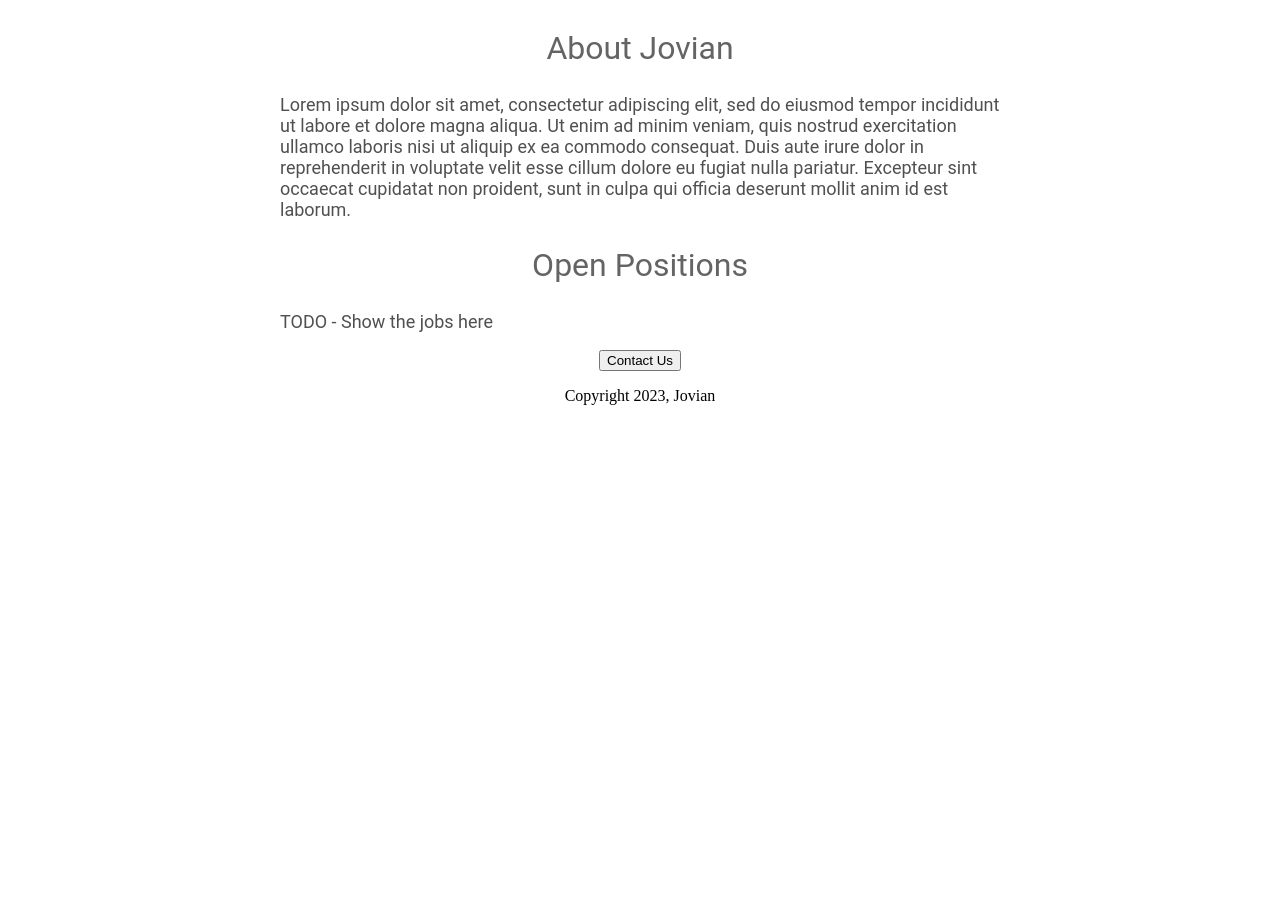
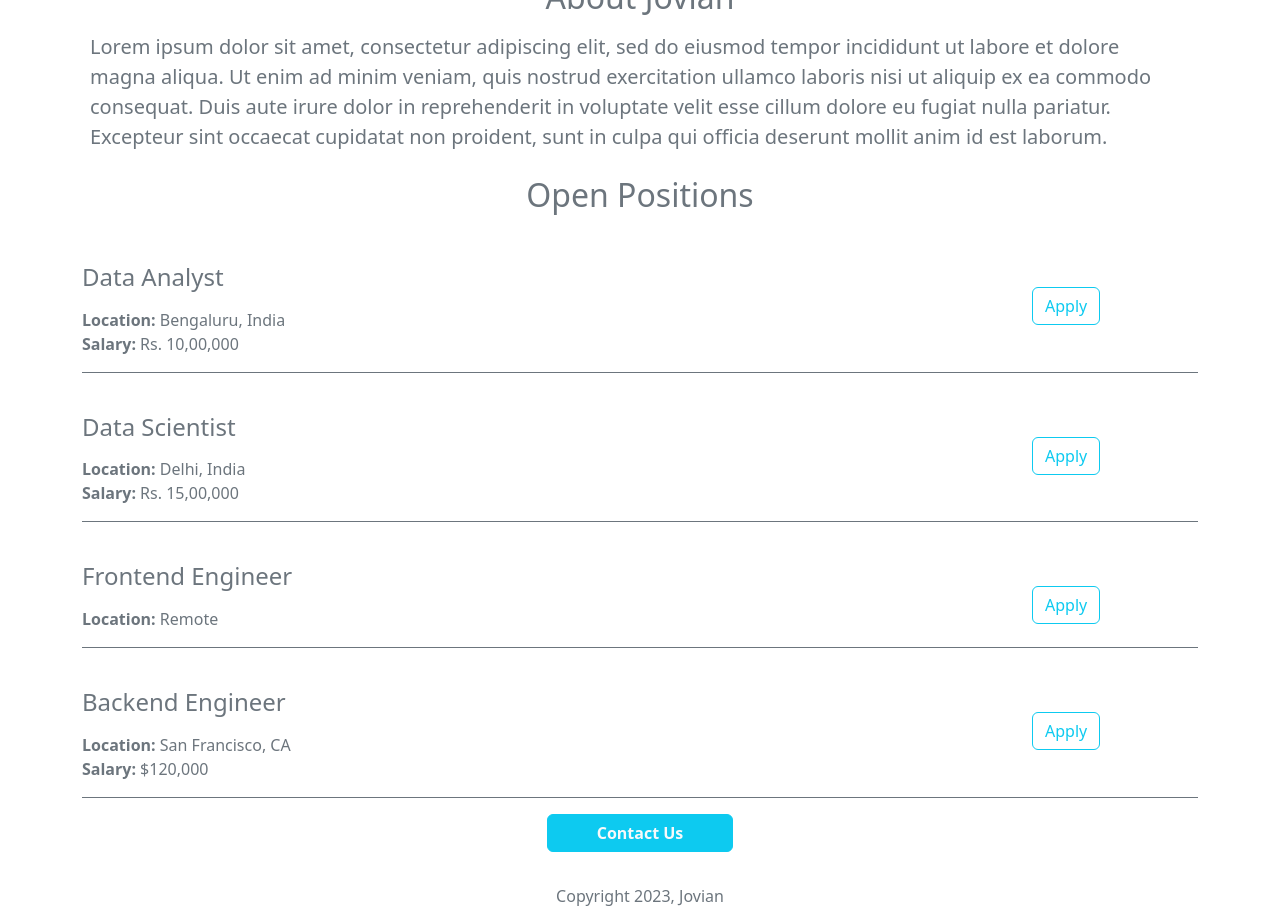
Before and after one commit to sarahmarie1976/jovian_careers_website, a Flask app: page / in a window 1280 px wide. Shown: the part 462-1386 px from the top of the page. Before the commit the page ends 867 px from the top, so only its background shows below. Run offline with Flask 3, Linux system fonts and the light colour scheme.

Commit message:
Added dynamic data and API route

```diff
--- a/app.py
+++ b/app.py
@@ -1,11 +1,43 @@
-from flask import Flask, render_template
+from flask import Flask, jsonify, render_template, jsonify
 
 app = Flask(__name__)
+
+JOBS = [
+    {
+        'id': 1,
+        'title': 'Data Analyst',
+        'location': 'Bengaluru, India',
+        'salary': 'Rs. 10,00,000',
+    },
+    {
+        'id': 2,
+        'title': 'Data Scientist',
+        'location': 'Delhi, India',
+        'salary': 'Rs. 15,00,000',
+    },
+    {
+        'id': 3,
+        'title': 'Frontend Engineer',
+        'location': 'Remote',
+
+    },
+    {
+        'id': 4,
+        'title': 'Backend Engineer',
+        'location': 'San Francisco, CA',
+        'salary': '$120,000',
+    },
+]
 
 
 @app.route("/")
 def helloworld():
-	return render_template('home.html')
+	return render_template('home.html', jobs=JOBS, company_name='Jovian')
+
+
+@app.route("/api/jobs")
+def list_jobs():
+	return jsonify(JOBS)
 
 
 if __name__ == "__main__":
--- a/templates/home.html
+++ b/templates/home.html
@@ -1,61 +1,44 @@
 <!DOCTYPE html>
 <html lang="en">
 <head>
-	<meta charset="UTF-8">
-	<meta http-equiv="X-UA-Compatible" content="IE=edge">
-	<meta name="viewport" content="width=device-width, initial-scale=1.0">
 	<title>Jovian Careers</title>
+	<meta charset="utf-8">
+	<meta name="viewport" content="width=device-width, initial-scale=1">
+	<link href="https://cdn.jsdelivr.net/npm/bootstrap@5.3.3/dist/css/bootstrap.min.css" rel="stylesheet" integrity="sha384-QWTKZyjpPEjISv5WaRU9OFeRpok6YctnYmDr5pNlyT2bRjXh0JMhjY6hW+ALEwIH" crossorigin="anonymous">
 		<style>
-		h1 {
-			font-size: 40px;
-			font-family: Roboto;
-			font-weight: normal;
-			color: rgb(100, 100, 100);
-			text-align: center;
-		}
-
 			#banner {
 				width: 100%;
 				height: 360px;
 				object-fit: cover;
 			}
-
-		h2 {
-			font-family: Roboto;
-			font-size: 32px;
-			color: rgb(100, 100, 100);
-			text-align: center;
-			font-weight: normal;
-		}
-
-		.bodytext {
-			font-family: Roboto;
-			color: rgb(80, 80, 80);
-			font-size: 18px;
-		}
-
-		#container {
-			max-width: 720px;
-			margin: 0 auto;
-		}
 		</style>
 
+</head>
+<body class='' >
+	<div class='container text-secondary' >
+		<h1 class='text-center mt-2 mb-4' > {{company_name}} Careers</h1>
 
-</head>
-<body >
-	<div id='container'' >
-		<h1> Jovian Careers</h1>
-		<img id='banner' src="static/banner.jpg" height='320' >
-			<h2>About Jovian</h2>
-				<p class="bodytext" >
+		<img class='img-fluid' id='banner' src="static/banner.jpg" height='320' >
+
+			<h2  class='text-center' >About Jovian</h2>
+				<p class='lead p-2'' >
 					Lorem ipsum dolor sit amet, consectetur adipiscing elit, sed do eiusmod tempor incididunt ut labore et dolore magna aliqua. Ut enim ad minim veniam, quis nostrud exercitation ullamco laboris nisi ut aliquip ex ea commodo consequat. Duis aute irure dolor in reprehenderit in voluptate velit esse cillum dolore eu fugiat nulla pariatur. Excepteur sint occaecat cupidatat non proident, sunt in culpa qui officia deserunt mollit anim id est laborum.
 			</p>
 
-			<h2>Open Positions</h2>
-			<p class="bodytext" > TODO - Show the jobs here </p>
-			<div style="text-align:center;" >
-				<button>Contact Us</button>
-					<p>Copyright 2023, Jovian</p>
+				<h2  class='text-center mt-2 mb-4' >Open Positions</h2>
+					<p class='mt-2 mb-4' >
+						<div >
+							{% for job in jobs %}
+								{% include 'jobitem.html' %}
+							{% endfor %}
+						</div>
+
+
+				</p>
+
+				<div class="d-grid gap-2 col-2 text-center mx-auto"  >
+					<button class='btn btn-info btn-med text-light fw-semibold' >Contact Us</button>
+						<p class='mt-4  ' >Copyright 2023, Jovian</p>
 				</div>
 		</div>
 </body>
--- /dev/null
+++ b/templates/jobitem.html
@@ -0,0 +1,16 @@
+<div class='mb-3 pb-3 border-bottom border-secondary''>
+	<div class='row' >
+		<div class='col-10' >
+			<h4 class='mt-4 mb-3'>{{ job.title }}</h4>
+			<div><b>Location:</b> {{ job.location }}</div>
+			<!-- Check if salary is provided and display it -->
+			{% if job.salary %}
+					<div><b>Salary:</b> {{ job.salary }}</div>
+			{% endif %}
+		</div>
+		<div class='col-2 mt-4 pt-4' >
+			<button type="button" class="btn btn-outline-info">Apply</button>
+		</div>
+	</div>
+
+</div>
```
Lines whose indentation alone changed are shown as unchanged.
